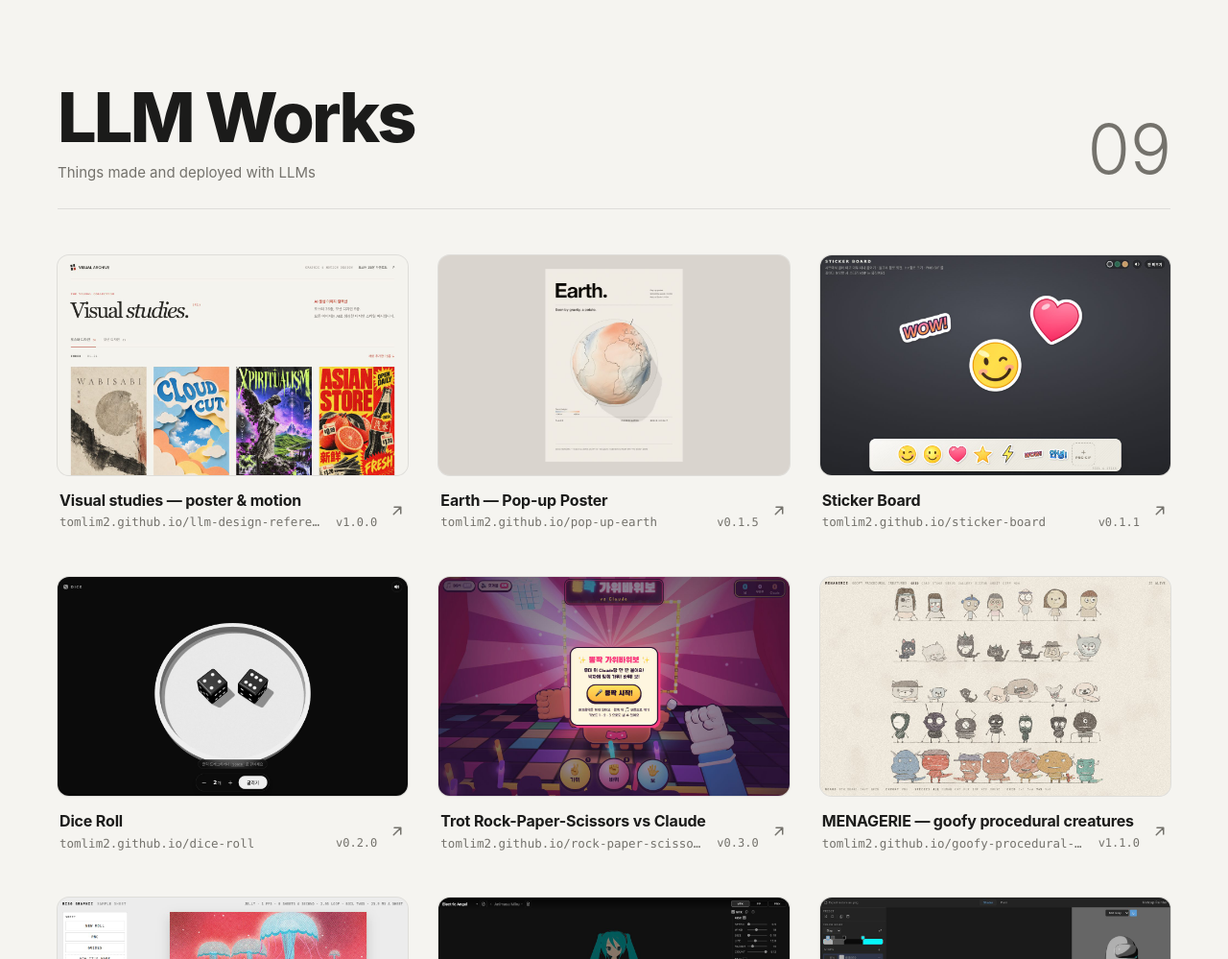
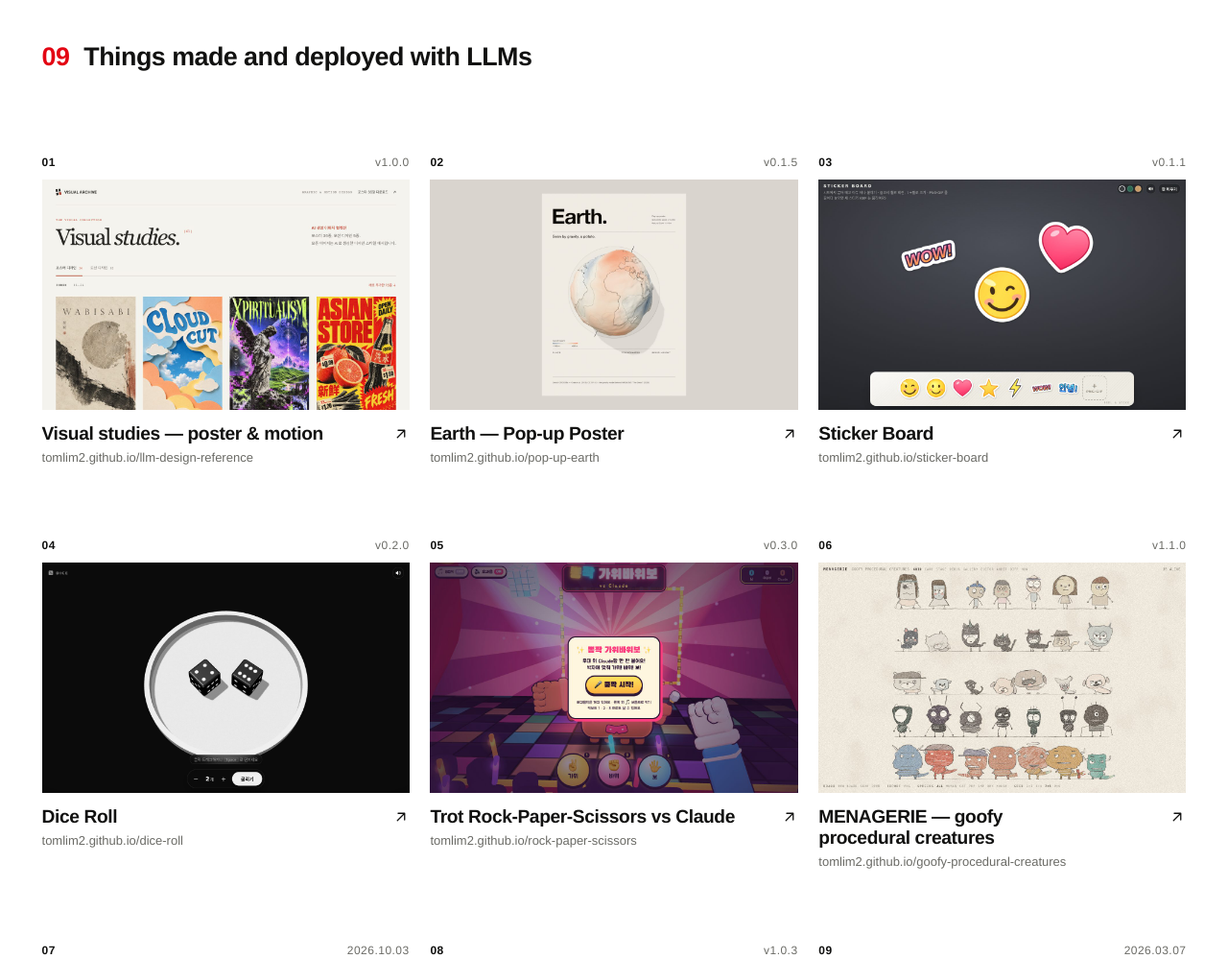
Before and after one commit to tomlim2/llm-playground, a website built with Vite: page index.html in a window 1280 px wide. Shown: the top 999 px of the page at 96% size. Built offline with nearby package versions, Linux system fonts and the light colour scheme.

Commit message:
Redesign in Swiss style: no visible title, no lines
- style.css rewritten: 12-column grid, one grotesque typeface, paper / ink /
  one red, no borders, shadows or rounded corners. Spacing and alignment do
  the separating. Pure white paper so light thumbnails still read as
  rectangles without outlines
- index.html: the count leads the tagline ("09 Things made and deployed with
  LLMs"). The h1 stays for screen readers but is not shown. The card template
  gets a number and a meta row
- main.js: card numbers 01..NN
- favicon: square corners, same palette
- MAP.md: design section, structure table, card display rules

```diff
--- a/index.html
+++ b/index.html
@@ -8,8 +8,8 @@
     <meta name="description" content="LLM과 함께 만들어 배포한 작업물 모음 · Works made and deployed with LLMs" />
     <meta property="og:title" content="LLM Works" />
     <meta property="og:description" content="LLM과 함께 만들어 배포한 작업물 모음 · Works made and deployed with LLMs" />
-    <meta name="theme-color" content="#f5f4f0" media="(prefers-color-scheme: light)" />
-    <meta name="theme-color" content="#111110" media="(prefers-color-scheme: dark)" />
+    <meta name="theme-color" content="#ffffff" media="(prefers-color-scheme: light)" />
+    <meta name="theme-color" content="#0d0d0c" media="(prefers-color-scheme: dark)" />
     <link rel="icon" type="image/svg+xml" href="./favicon.svg" />
     <script>
       // 시스템(브라우저) 언어 목록에서 처음 만나는 ko / en 을 <html lang> 에 적음. 둘 다 없으면 en
@@ -24,11 +24,8 @@
   <body>
     <div class="page">
       <header class="masthead">
-        <div>
-          <h1>LLM Works</h1>
-          <p><span lang="ko">LLM과 함께 만들어 배포한 것들</span><span lang="en">Things made and deployed with LLMs</span></p>
-        </div>
-        <span id="count" class="count"></span>
+        <h1>LLM Works</h1>
+        <p class="tagline"><span id="count" class="count" aria-hidden="true"></span> <span lang="ko">LLM과 함께 만들어 배포한 것들</span><span lang="en">Things made and deployed with LLMs</span></p>
       </header>
 
       <main>
@@ -43,11 +40,11 @@
     <template id="card-template">
       <li class="item">
         <a class="card" target="_blank" rel="noopener">
+          <div class="meta"><span class="num"></span><span class="version"></span></div>
           <div class="thumb"><img alt="" loading="lazy" decoding="async" width="1280" height="800" /></div>
           <div class="info">
             <h2 class="title"></h2>
             <span class="url"></span>
-            <span class="version"></span>
             <svg class="arrow" viewBox="0 0 24 24" fill="none" stroke="currentColor" stroke-width="2" stroke-linecap="round" stroke-linejoin="round" aria-hidden="true">
               <path d="M7 17 17 7M8 7h9v9" />
             </svg>
--- a/src/main.js
+++ b/src/main.js
@@ -16,6 +16,7 @@ function renderCard(project, index) {
   const item = template.content.firstElementChild.cloneNode(true);
   item.style.setProperty('--i', index);
 
+  item.querySelector('.num').textContent = String(index + 1).padStart(2, '0');
   item.querySelector('.card').href = project.url;
   item.querySelector('.title').textContent = titleOf(project) || info.title || shortUrl(project.url);
   item.querySelector('.url').textContent = shortUrl(project.url);
--- a/src/style.css
+++ b/src/style.css
@@ -1,26 +1,39 @@
+/* 스위스 스타일 (국제 타이포그래피 양식), 선 없는 미니멀
+   - 12열 격자. 모든 글자는 열의 왼쪽 선에 맞춰 왼쪽 정렬. 글꼴은 한 가지, 크기와 굵기로만 위계
+   - 구분은 선이 아니라 여백과 정렬로: 같은 카드 안은 가깝게, 카드 사이는 멀리
+   - 종이 / 먹 / 빨강 하나. 둥근 모서리·그림자·구분선 없음
+   - 색은 작업물 썸네일이 맡고, 화면(껍데기)은 흑백 + 빨강만
+   - 움직임은 처음 나타날 때의 페이드뿐 */
+
 :root {
-  --bg: #f5f4f0;
-  --surface: #e8e6e0;
-  --text: #1b1b1a;
-  --dim: #74726c;
-  --line: rgba(27, 27, 26, 0.1);
-  --shadow: 0 22px 44px -22px rgba(27, 27, 26, 0.4);
+  --paper: #ffffff; /* 순백: 종이색에 가까운 밝은 썸네일도 선 없이 가장자리가 읽힘 */
+  --ink: #111110;
+  --mute: #6b6b66;
+  --tint: rgba(17, 17, 16, 0.08);
+  --accent: #e30613;
+
+  --margin: clamp(16px, 3.4vw, 56px);
+  --gutter: clamp(12px, 1.7vw, 28px);
+
   color-scheme: light;
-  font-family: -apple-system, BlinkMacSystemFont, 'Apple SD Gothic Neo', 'Pretendard', 'Noto Sans KR', 'Segoe UI',
-    system-ui, sans-serif;
-  color: var(--text);
-  background: var(--bg);
+  font-family: 'Helvetica Neue', Helvetica, 'Nimbus Sans', Arial, 'Apple SD Gothic Neo', 'Pretendard', 'Noto Sans KR',
+    'Malgun Gothic', sans-serif;
+  font-size: 15px;
+  line-height: 1.4;
+  color: var(--ink);
+  background: var(--paper);
   -webkit-font-smoothing: antialiased;
+  -webkit-text-size-adjust: 100%;
+  text-rendering: optimizeLegibility;
 }
 
 @media (prefers-color-scheme: dark) {
   :root {
-    --bg: #111110;
-    --surface: #1e1e1c;
-    --text: #ecebe6;
-    --dim: #8e8c86;
-    --line: rgba(236, 235, 230, 0.12);
-    --shadow: 0 22px 44px -22px rgba(0, 0, 0, 0.9);
+    --paper: #0d0d0c;
+    --ink: #f1f1ee;
+    --mute: #8d8d87;
+    --tint: rgba(241, 241, 238, 0.1);
+    --accent: #ff3b30;
     color-scheme: dark;
   }
 }
@@ -32,11 +45,16 @@
 body {
   margin: 0;
   min-height: 100vh;
-  background: var(--bg);
+  background: var(--paper);
 }
 
 a {
   color: inherit;
+}
+
+::selection {
+  background: var(--accent);
+  color: #fff;
 }
 
 /* 시스템 언어와 다른 쪽 글자는 숨김 (<html lang> 은 index.html 의 <head> 스크립트가 정함) */
@@ -46,45 +64,44 @@ html[lang='en'] [lang='ko'] {
 }
 
 .page {
-  max-width: 1240px;
+  max-width: 1680px;
   margin: 0 auto;
-  padding: clamp(40px, 7vw, 88px) clamp(16px, 4vw, 40px) 40px;
+  padding: clamp(24px, 3.4vw, 52px) var(--margin) clamp(32px, 4vw, 64px);
 }
 
 /* ── 머리 ─────────────────────────── */
 
 .masthead {
-  display: flex;
-  align-items: flex-end;
-  justify-content: space-between;
-  gap: 24px;
-  padding-bottom: 28px;
-  margin-bottom: clamp(28px, 4vw, 48px);
-  border-bottom: 1px solid var(--line);
+  position: relative;
+  margin-bottom: clamp(48px, 7vw, 112px);
 }
 
-.masthead h1,
-.count {
-  margin: 0;
-  font-size: clamp(40px, 7vw, 72px);
-  line-height: 0.95;
-  letter-spacing: -0.04em;
+/* 화면에는 제목을 두지 않음. 탭 이름(<title>)과 스크린리더용 제목(h1)으로만 남김 */
+.masthead h1 {
+  position: absolute;
+  width: 1px;
+  height: 1px;
+  margin: -1px;
+  overflow: hidden;
+  clip-path: inset(50%);
+  white-space: nowrap;
 }
 
-.masthead h1 {
-  font-weight: 800;
-}
-
-.masthead p {
-  margin: 14px 0 0;
-  font-size: 15px;
-  color: var(--dim);
+/* 숫자가 문장의 첫 단어: "09 Things made and deployed with LLMs" */
+.tagline {
+  margin: 0;
+  max-width: 24em;
+  font-size: clamp(20px, 2.1vw, 30px);
+  font-weight: 700;
+  line-height: 1.12;
+  letter-spacing: -0.02em;
+  text-wrap: balance;
 }
 
 .count {
-  font-weight: 300;
+  margin-right: 0.3em;
   font-variant-numeric: tabular-nums;
-  color: var(--dim);
+  color: var(--accent);
 }
 
 /* ── 카드 ─────────────────────────── */
@@ -94,31 +111,64 @@ html[lang='en'] [lang='ko'] {
   margin: 0;
   padding: 0;
   display: grid;
-  grid-template-columns: repeat(auto-fill, minmax(min(100%, 340px), 1fr));
-  gap: clamp(32px, 4vw, 48px) clamp(20px, 2.5vw, 32px);
+  grid-template-columns: repeat(12, minmax(0, 1fr));
+  column-gap: var(--gutter);
+  row-gap: clamp(48px, 6vw, 96px);
+}
+
+.item {
+  grid-column: 1 / -1;
+  min-width: 0;
+}
+
+@media (min-width: 640px) {
+  .item {
+    grid-column: span 6;
+  }
+}
+
+@media (min-width: 1100px) {
+  .item {
+    grid-column: span 4;
+  }
 }
 
 .card {
   display: block;
-  border-radius: 12px;
   text-decoration: none;
 }
 
 .card:focus-visible {
-  outline: 2px solid var(--text);
+  outline: 2px solid var(--accent);
   outline-offset: 6px;
+}
+
+.meta {
+  display: flex;
+  justify-content: space-between;
+  align-items: baseline;
+  gap: 12px;
+  margin-bottom: 12px;
+  font-size: 12px;
+  line-height: 1;
+  letter-spacing: 0.04em;
+  font-variant-numeric: tabular-nums;
+}
+
+.num {
+  font-weight: 700;
+}
+
+.version {
+  color: var(--mute);
+  white-space: nowrap;
 }
 
 .thumb {
   position: relative;
   aspect-ratio: 16 / 10;
   overflow: hidden;
-  border-radius: 12px;
-  background: var(--surface);
-  box-shadow: 0 0 0 1px var(--line);
-  transition:
-    transform 0.4s cubic-bezier(0.2, 0.8, 0.2, 1),
-    box-shadow 0.4s;
+  background: var(--tint);
 }
 
 .thumb img {
@@ -127,98 +177,78 @@ html[lang='en'] [lang='ko'] {
   height: 100%;
   object-fit: cover;
   object-position: top;
-  transition: transform 0.7s cubic-bezier(0.2, 0.8, 0.2, 1);
 }
 
 .thumb[data-placeholder]::after {
   content: attr(data-placeholder);
   position: absolute;
   inset: 0;
-  display: grid;
-  place-items: center;
-  font-size: 64px;
-  font-weight: 800;
-  color: var(--dim);
-  opacity: 0.35;
-}
-
-.card:hover .thumb {
-  transform: translateY(-4px);
-  box-shadow:
-    0 0 0 1px var(--line),
-    var(--shadow);
-}
-
-.card:hover .thumb img {
-  transform: scale(1.03);
+  display: flex;
+  align-items: flex-end;
+  padding: 10px 14px;
+  font-size: 96px;
+  font-weight: 700;
+  line-height: 0.8;
+  letter-spacing: -0.06em;
+  color: var(--mute);
+  opacity: 0.5;
 }
 
 .info {
   display: grid;
-  grid-template-columns: minmax(0, 1fr) auto auto;
-  align-items: center;
+  grid-template-columns: minmax(0, 1fr) auto;
   column-gap: 12px;
-  row-gap: 3px;
-  padding: 16px 2px 0;
+  margin-top: 14px;
 }
 
 .title {
-  grid-column: 1 / 3;
   margin: 0;
-  font-size: 16px;
-  font-weight: 650;
-  line-height: 1.35;
-  letter-spacing: -0.01em;
+  font-size: clamp(18px, 1.5vw, 23px);
+  font-weight: 700;
+  line-height: 1.15;
+  letter-spacing: -0.02em;
+  text-wrap: pretty;
 }
 
 .url {
-  grid-area: 2 / 1;
+  grid-column: 1;
+  margin-top: 6px;
   overflow: hidden;
   white-space: nowrap;
   text-overflow: ellipsis;
-  font:
-    12.5px/1.4 ui-monospace,
-    'SF Mono',
-    Menlo,
-    monospace;
-  color: var(--dim);
-}
-
-.version {
-  grid-area: 2 / 2;
-  font:
-    12px/1.4 ui-monospace,
-    'SF Mono',
-    Menlo,
-    monospace;
-  color: var(--dim);
-  white-space: nowrap;
+  font-size: 13px;
+  line-height: 1.3;
+  color: var(--mute);
 }
 
 .arrow {
-  grid-column: 3;
+  grid-column: 2;
   grid-row: 1 / span 2;
   width: 18px;
   height: 18px;
-  color: var(--dim);
-  transition:
-    transform 0.25s,
-    color 0.25s;
+  margin-top: 2px;
+  stroke-width: 1.75;
 }
 
+/* 마우스를 올리면 번호·제목 밑줄·화살표만 빨강 */
+.card:hover .num,
 .card:hover .arrow {
-  color: var(--text);
-  transform: translate(2px, -2px);
+  color: var(--accent);
+}
+
+.card:hover .title {
+  text-decoration: underline;
+  text-decoration-thickness: 2px;
+  text-underline-offset: 0.16em;
+  text-decoration-color: var(--accent);
 }
 
 /* ── 꼬리 ─────────────────────────── */
 
 .footer {
-  margin-top: clamp(56px, 8vw, 96px);
-  padding-top: 20px;
-  border-top: 1px solid var(--line);
+  margin-top: clamp(72px, 10vw, 160px);
   font-size: 13px;
-  color: var(--dim);
+  color: var(--mute);
 }
 
 .footer a {
@@ -226,19 +256,18 @@ html[lang='en'] [lang='ko'] {
 }
 
 .footer a:hover {
-  color: var(--text);
+  color: var(--accent);
 }
 
 @media (prefers-reduced-motion: no-preference) {
   .item {
-    animation: rise 0.6s cubic-bezier(0.2, 0.8, 0.2, 1) both;
-    animation-delay: calc(var(--i) * 60ms);
+    animation: fade 0.5s ease both;
+    animation-delay: calc(var(--i) * 40ms);
   }
 
-  @keyframes rise {
+  @keyframes fade {
     from {
       opacity: 0;
-      transform: translateY(12px);
     }
   }
 }
```
Also changed, not shown: MAP.md (+21 -5 lines), public/favicon.svg.
